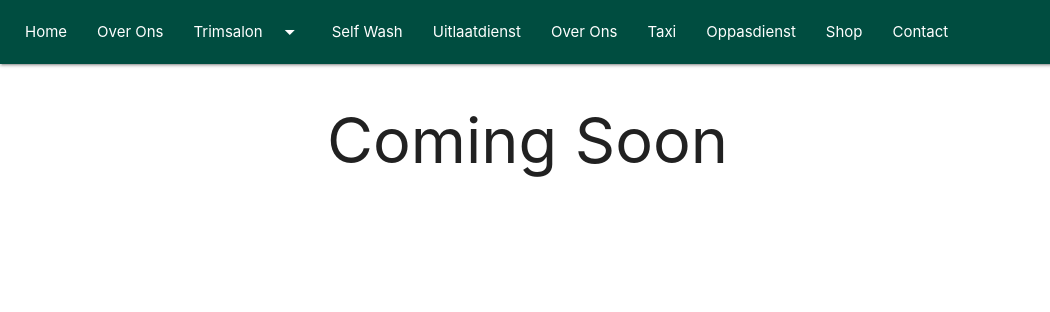
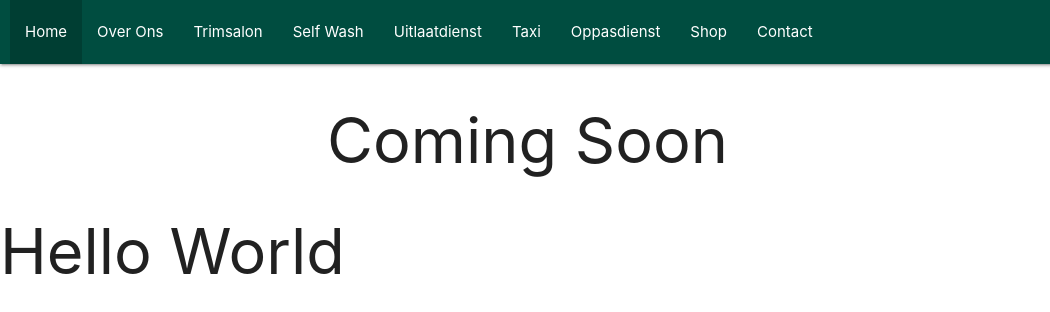
Before and after one commit to BruynoogheMatthias/littlepaws.be, a plain HTML site: page index.html in a window 1280 px wide. Shown: the full height of the page, 0-1050 px from the left. Drawn offline with nearby package versions, Linux system fonts and the light colour scheme.

Commit message:
made nav function and helpfull color change

```diff
--- a/index.html
+++ b/index.html
@@ -16,16 +16,7 @@
 
 <body>
     <header>
-        <ul id='trimsalon1' class='dropdown-content'>
-            <li><a href="#!">Het Salon</a></li>
-            <li><a href="#!">Ophaalservice</a></li>
-            <li><a href="#!">Tarieven</a></li>
-        </ul>
-        <ul id='trimsalon2' class='dropdown-content'>
-            <li><a href="#!">Het Salon</a></li>
-            <li><a href="#!">Ophaalservice</a></li>
-            <li><a href="#!">Tarieven</a></li>
-        </ul>
+
         <nav class="">
             <div class="nav-extended teal darken-4">
 
@@ -35,39 +26,29 @@
                 </a>
                 <a href="#" data-target="mobile" class="sidenav-trigger"><i class="material-icons">menu</i></a>
 
-                <div class="nav-wrapper">
-                    <ul class="left " id='nav-mobile'>
-                        <li class=""><a href="#!">Home</a></li>
-                        <li class=""><a href="#!">Over Ons </a>
-                        </li>
-
-                        <li class=""><a class="dropdown-trigger" href="#!" data-target="trimsalon2">Trimsalon<i
-                                    class="material-icons right">arrow_drop_down</i></a></li>
-
-                        <li class=""><a href="#!">Self Wash</a></li>
-                        <li class=""><a href="#!">Uitlaatdienst</a></li>
-                        <li class=""><a href="#!">Over Ons</a></li>
-                        <li class=""><a href="#!">Taxi</a></li>
-                        <li class=""><a href="#!">Oppasdienst</a></li>
-                        <li class=""><a href="#!">Shop</a></li>
-                        <li class=""><a href="#!">Contact</a></li>
+                <div class="nav-wrapper hide-on-med-and-down">
+                    <ul class="left " id='nav-mobile '>
+                        <li class=""><a href="#home">Home</a></li>
+                        <li class=""><a href="#overons">Over Ons </a></li>
+                        <li class=""><a href="#trimsalon">Trimsalon</a></li>
+                        <li class=""><a href="#selfwash">Self Wash</a></li>
+                        <li class=""><a href="#uitlaatdiest">Uitlaatdienst</a></li>
+                        <li class=""><a href="#taxi">Taxi</a></li>
+                        <li class=""><a href="#oppasdienst">Oppasdienst</a></li>
+                        <li class=""><a href="#shop">Shop</a></li>
+                        <li class=""><a href="#constact">Contact</a></li>
                     </ul>
                 </div>
                 <ul class="sidenav" id="mobile">
-                    <li class=""><a href="#!">Home</a></li>
-                    <li class=""><a href="#!">Over Ons </a>
-                    </li>
-
-                    <li class=""><a class="dropdown-trigger" href="#!" data-target="trimsalon1">Trimsalon<i
-                                class="material-icons right">arrow_drop_down</i></a></li>
-
-                    <li class=""><a href="#!">Self Wash</a></li>
-                    <li class=""><a href="#!">Uitlaatdienst</a></li>
-                    <li class=""><a href="#!">Over Ons</a></li>
-                    <li class=""><a href="#!">Taxi</a></li>
-                    <li class=""><a href="#!">Oppasdienst</a></li>
-                    <li class=""><a href="#!">Shop</a></li>
-                    <li class=""><a href="#!">Contact</a></li>
+                    <li class=""><a href="#home">Home</a></li>
+                    <li class=""><a href="#overons">Over Ons </a></li>
+                    <li class=""><a href="#trimsalon">Trimsalon</a></li>
+                    <li class=""><a href="#selfwash">Self Wash</a></li>
+                    <li class=""><a href="#uitlaatdiest">Uitlaatdienst</a></li>
+                    <li class=""><a href="#taxi">Taxi</a></li>
+                    <li class=""><a href="#oppasdienst">Oppasdienst</a></li>
+                    <li class=""><a href="#shop">Shop</a></li>
+                    <li class=""><a href="#constact">Contact</a></li>
                 </ul>
             </div>
         </nav>
@@ -78,6 +59,12 @@
         <h1 class="center-align">Coming Soon</h1>
     </div>
 
+
+    <section id="home">
+<h1>Hello World</h1>
+
+    </section>
+
     <!-- Compiled and minified JavaScript -->
     <script src="https://cdnjs.cloudflare.com/ajax/libs/materialize/1.0.0/js/materialize.min.js"></script>
     <script src="resources/js/main.js"></script>
--- a/resources/css/main.css
+++ b/resources/css/main.css
@@ -9,8 +9,11 @@ padding-left: 5px;
 nav{
     height: fit-content;
 }
+nav .nav-extended{
+    height: 64px;
+}
 nav .nav-wrapper, nav .nav-content {
-   height: 64px;
+
    padding-left: 10px}
 
 
@@ -19,3 +22,13 @@ nav .brand-logo{
     border-bottom-left-radius: 50px;
     padding-left: 10px !important;
 }
+
+section{
+    display: none;
+}
+nav ul a.active{
+    background-color: rgba(0,0,0,0.2) !important;
+}
+section.active{
+    display: block;
+}
--- a/resources/js/main.js
+++ b/resources/js/main.js
@@ -1,6 +1,17 @@
-$(document).ready(()=>{
+$(document).ready(() => {
     $('.dropdown-trigger').dropdown();
     $('.sidenav').sidenav();
+    $('a[href^="#"]').not('a[href="#"]').click(
 
+        (e) => {
+            e.preventBubbling
+            console.log(e.target)
+            $('section').removeClass('active')
+            $('nav ul a').removeClass('active')
+            $('a[href^="'+$(e.target).attr('href')+'"]').addClass('active')
+            $($(e.target).attr("href")).addClass('active')
+        })
 
+        console.log($('a[href^="#home"]'))
+        $('a[href="#home"]').trigger('click')
 })
```
Lines whose indentation alone changed are shown as unchanged.
